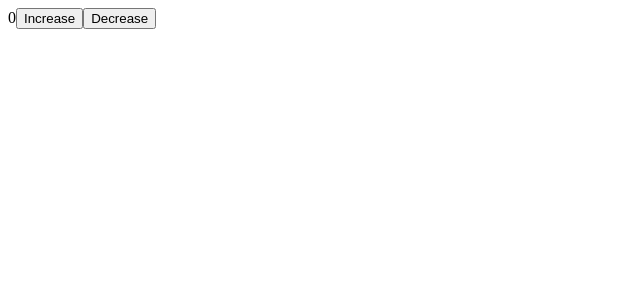
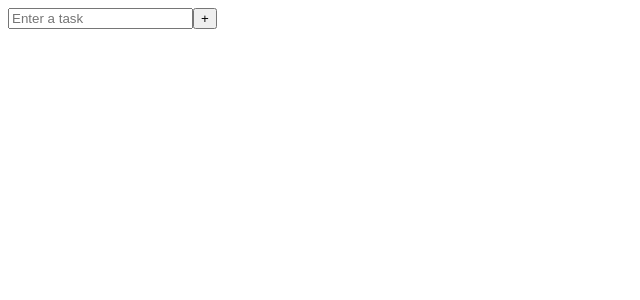
Before and after one commit to vaughnwalters/rtd, a React (Create React App) app: page / in a window 1280 px wide. Shown: the top 300 px of the page, without its empty margins (0-640 px from the left). Built offline with nearby package versions, Linux system fonts and the light colour scheme.

Commit message:
more refactor into redux all on index.js for now

```diff
--- a/src/App.js
+++ b/src/App.js
@@ -44,9 +44,7 @@ class App extends Component {
   }
 
   delete = (id) => {
-    console.log(this.state.itemArr)
     const itemArr = this.state.itemArr.filter(el => el !== id)
-    console.log(itemArr)
     localStorage.setItem('itemArr', JSON.stringify(itemArr))
     this.setState({
       itemArr: itemArr
--- a/src/index.js
+++ b/src/index.js
@@ -3,30 +3,81 @@ import ReactDOM from 'react-dom'
 import { createStore } from 'redux'
 import { Provider, connect } from 'react-redux'
 
+
+const initialList = (typeof localStorage['itemArr'] !== 'undefined') ? JSON.parse(localStorage.getItem('itemArr')) : []
+
+
+const List = props => (
+  <ul>
+    {
+      props.itemArr.map((item, index) => <li className="list-item"key={index}> {item}
+        {/* <ListItem /> */}
+        <button className="delete" onClick={props.delete.bind(this, item)}>-</button>
+        </li>
+      )
+    }
+  </ul>
+)
+
 // Counter component
-class Counter extends Component {
-  render() {
-    const { value, onIncreaseClick, onDecreaseClick } = this.props
-    return (
-      <div>
-        <span>{value}</span>
-        <button onClick={onIncreaseClick}>Increase</button>
-        <button onClick={onDecreaseClick}>Decrease</button>
+// class Counter extends Component {
+//   render() {
+//     const { value, onIncreaseClick, onDecreaseClick } = this.props
+//     return (
+//       <div>
+//         <span>{value}</span>
+//         <button onClick={onIncreaseClick}>Increase</button>
+//         <button onClick={onDecreaseClick}>Decrease</button>
 
-      </div>
-    )
-  }
-}
+//       </div>
+//     )
+//   }
+// }
 
 // TODO COMPONENT
 class Todo extends Component {
+   constructor(props) {
+    super(props)
+    this.state = {
+      item: '',
+      itemArr: initialList
+    }
+    this.delete = this.delete.bind(this)
+  }
+
+  onChange = (e) => {
+    this.setState({ item: e.target.value })
+  }
+
+  onSubmit = (e) => {
+    e.preventDefault()
+    const itemArr = [...this.state.itemArr, this.state.item]
+    localStorage.setItem('itemArr', JSON.stringify(itemArr))
+    this.setState({
+      item: '',
+      itemArr: itemArr
+    })
+  }
+
+  delete = (id) => {
+    console.log(this.state.itemArr)
+    const itemArr = this.state.itemArr.filter(el => el !== id)
+    console.log(itemArr)
+    localStorage.setItem('itemArr', JSON.stringify(itemArr))
+    this.setState({
+      itemArr: itemArr
+    });
+  }
+
   render() {
-    const { value, onIncreaseClick, onDecreaseClick } = this.props
     return (
-      <div>
-        <span>{value}</span>
-        <button onClick={onIncreaseClick}>Increase</button>
-        <button onClick={onDecreaseClick}>Decrease</button>
+      <div className="App">
+        <form onSubmit={this.onSubmit}>
+          <input spellCheck="false" placeholder="Enter a task" value={this.state.item} onChange={this.onChange} />
+          <button className="addTask">+</button>
+        </form>
+
+        <List itemArr={this.state.itemArr} delete={this.delete} />
 
       </div>
     )
@@ -38,8 +89,17 @@ class Todo extends Component {
 // const decreaseAction = { type: 'decrease' }
 
 // Todo Action
-const increaseAction = { type: 'increase' }
-const decreaseAction = { type: 'decrease' }
+const submitAction = () => {
+ type: 'increase'
+}
+
+// refactor from onChange
+// const
+
+const deleteAction = (id) =>{
+  type: 'decrease',
+  id
+}
 
 
 // Counter Reducer
@@ -56,14 +116,20 @@ const decreaseAction = { type: 'decrease' }
 // }
 
 // Todo Reducer
-function counter(state = { count: 0 }, action) {
+function todoReducer(state = {
+      item: '',
+      itemArr: initialList
+    }, action) {
   const count = state.count
+  console.log(count)
   switch (action.type) {
-    case 'increase':
-      return { count: count + 1 }
-    case 'decrease':
-      return { count: count - 1 }
-    default:
+    case 'submitAction':
+      // return { itemArr: count + 1 }
+      return deleteAction
+    case 'deleteAction':
+      // return { count: count - 1 }
+      return deleteAction
+           default:
       return state
   }
 }
@@ -72,7 +138,7 @@ function counter(state = { count: 0 }, action) {
 // const store = createStore(counter)
 
 // Todo Store
-const store = createStore(counter)
+const store = createStore(todoReducer)
 
 // Counter Map Redux state to component props
 
@@ -84,8 +150,10 @@ const store = createStore(counter)
 
 // Todo Map Redux state to component props
 function mapStateToProps(state) {
+  console.log('state', state)
   return {
-    value: state.count
+      item: state.item,
+      itemArr: initialList
   }
 }
 
@@ -99,9 +167,10 @@ function mapStateToProps(state) {
 
 // Todo Map Redux actions to component props
 function mapDispatchToProps(dispatch) {
+  console.log(dispatch)
   return {
-    onIncreaseClick: () => dispatch(increaseAction),
-    onDecreaseClick: () => dispatch(decreaseAction)
+    onSubmit: () => dispatch(submitAction),
+    delete: () => dispatch(deleteAction)
   }
 }
 
```
